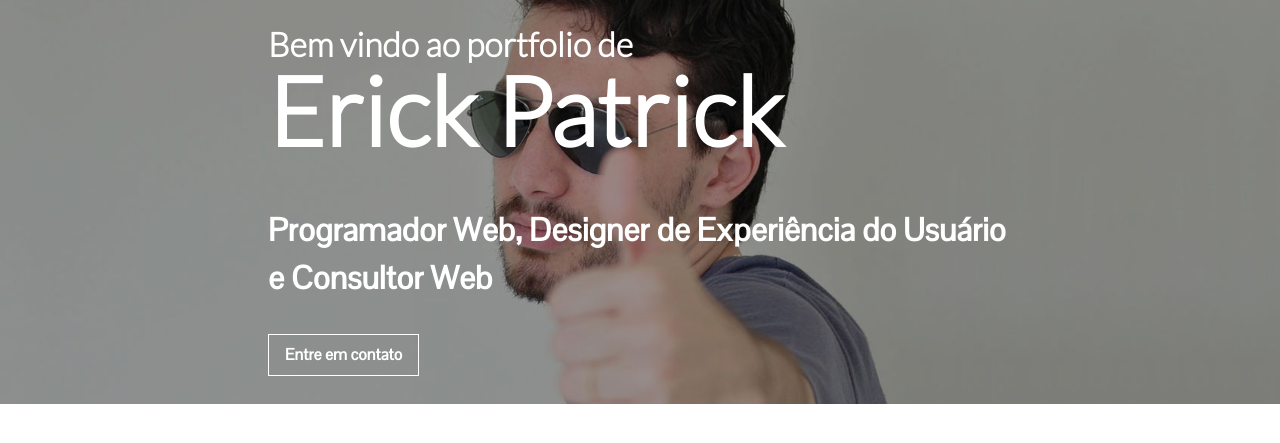
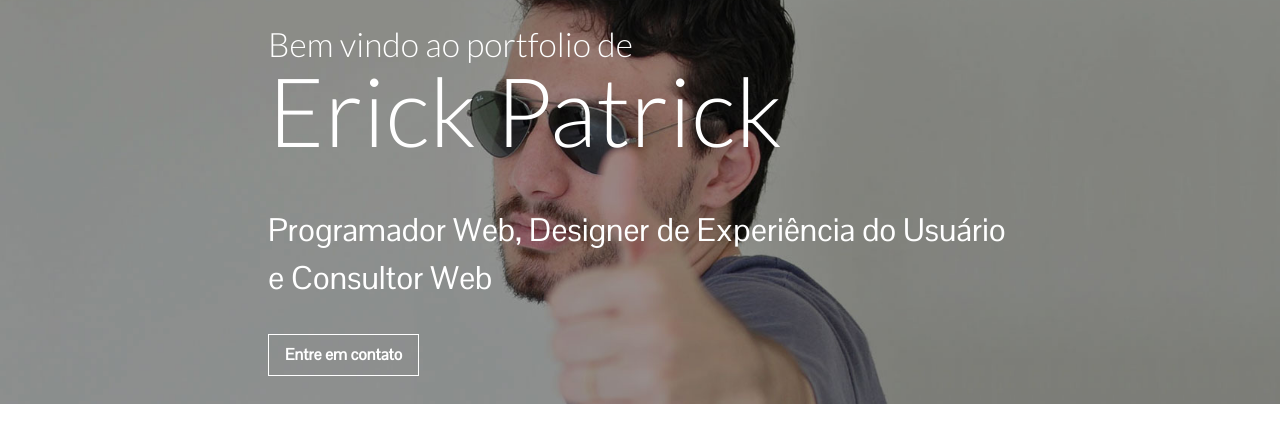
Before and after one commit to erickpatrick/erickpatrick.github.io, a PHP site: page / in a window 1280 px wide. Shown: the top 443 px of the page. Run offline with PHP 8.4, Linux system fonts and the light colour scheme.

Commit message:
Reseting font-weight

```diff
--- a/assets/css/styles.css
+++ b/assets/css/styles.css
@@ -22,6 +22,7 @@
 
 /*typography*/
 h1, h2, h3, h4, h5, h6, p {
+	font-weight: normal;
 	margin:0;
 }
 
```
